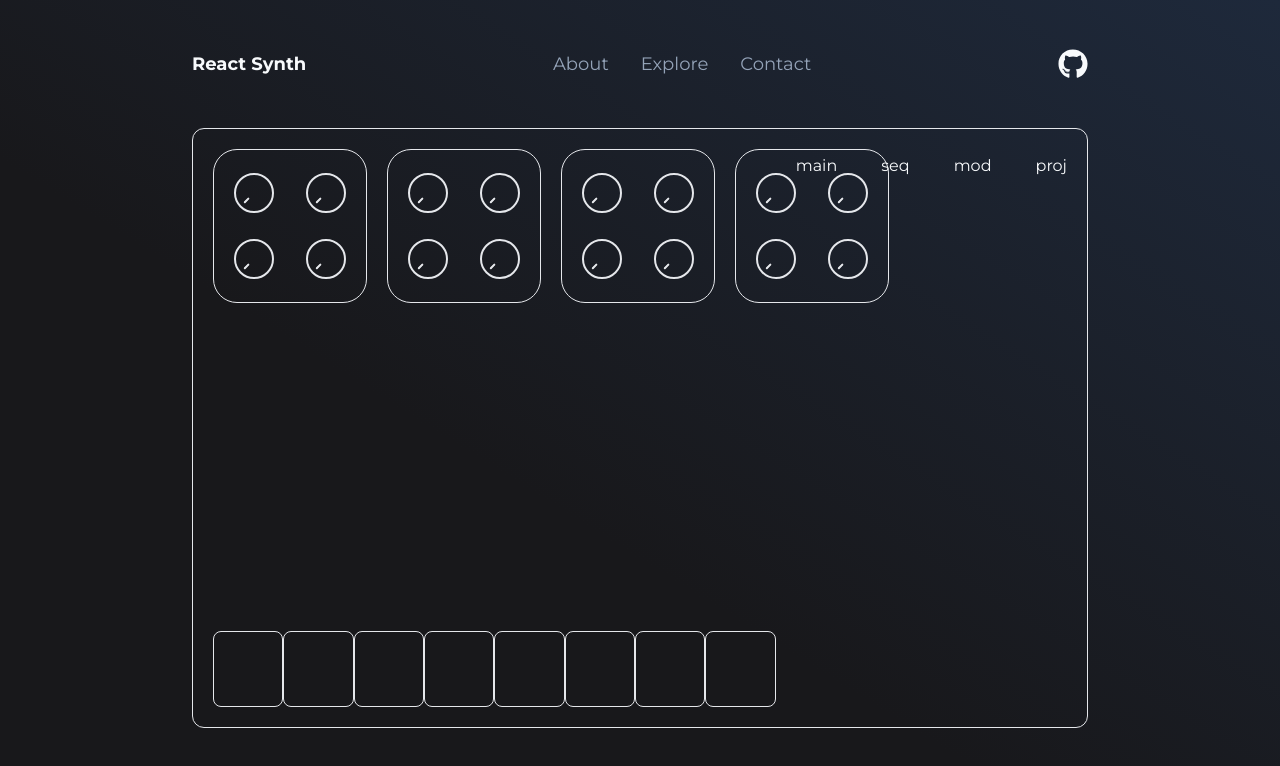
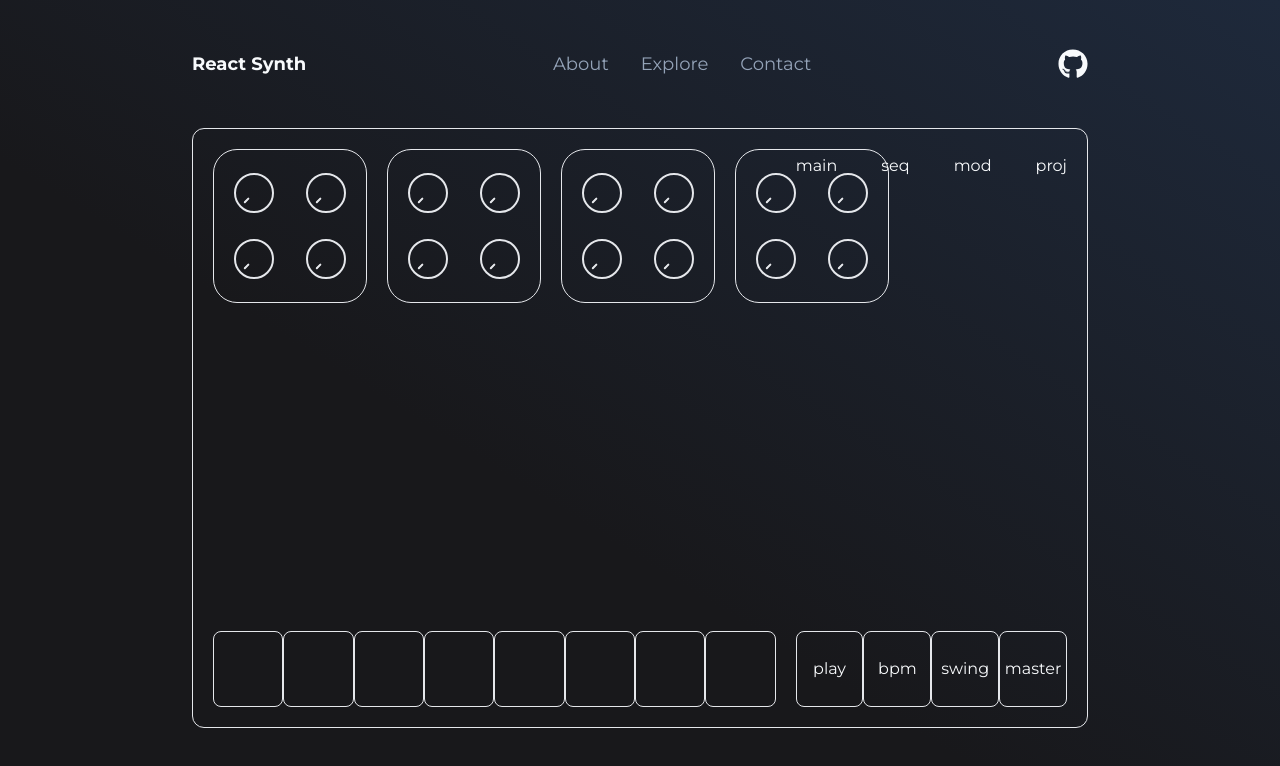
Before and after one commit to vybukhivka/react-synth, a React (Vite) app: page /synth in a window 1280 px wide. Shown: the top 766 px of the page. Built offline with nearby package versions, Linux system fonts and the light colour scheme.

Commit message:
playback buttons text

```diff
--- /dev/null
+++ b/src/components/synth/Playback/PlaybackContainer.tsx
@@ -0,0 +1,14 @@
+import PlaybackButton from '../../ui/PlaybackButton/PlaybackButton';
+
+function PlaybackContainer() {
+  return (
+    <div className="col-start-5 col-end-7 row-start-6 flex justify-between">
+      <PlaybackButton text="play" />
+      <PlaybackButton text="bpm" />
+      <PlaybackButton text="swing" />
+      <PlaybackButton text="master" />
+    </div>
+  );
+}
+
+export default PlaybackContainer;
--- a/src/components/synth/SynthContainer.tsx
+++ b/src/components/synth/SynthContainer.tsx
@@ -4,6 +4,7 @@ import SynthNavTabs from './Tabs/SynthNavTabs';
 import { SynthTabs } from '../../types/synthTabs';
 import TracksContainer from './Tracks/TracksContainer';
 import SequncerContainer from './Sequencer/SequncerContainer';
+import PlaybackContainer from './Playback/PlaybackContainer';
 
 function SynthContainer() {
   const [activeTab, setActiveTab] = useState<SynthTabs>('main');
@@ -20,6 +21,7 @@ function SynthContainer() {
       <TracksContainer />
       <SynthNavTabs onTabChange={updateActiveTab} />
       <SequncerContainer />
+      <PlaybackContainer />
     </div>
   );
 }
--- /dev/null
+++ b/src/components/ui/PlaybackButton/PlaybackButton.tsx
@@ -0,0 +1,11 @@
+type PlaybackButtonProps = {
+  text: string;
+};
+
+function PlaybackButton({ text }: PlaybackButtonProps) {
+  return (
+    <button className="h-[76px] w-[76px] rounded-lg border">{text}</button>
+  );
+}
+
+export default PlaybackButton;
```
